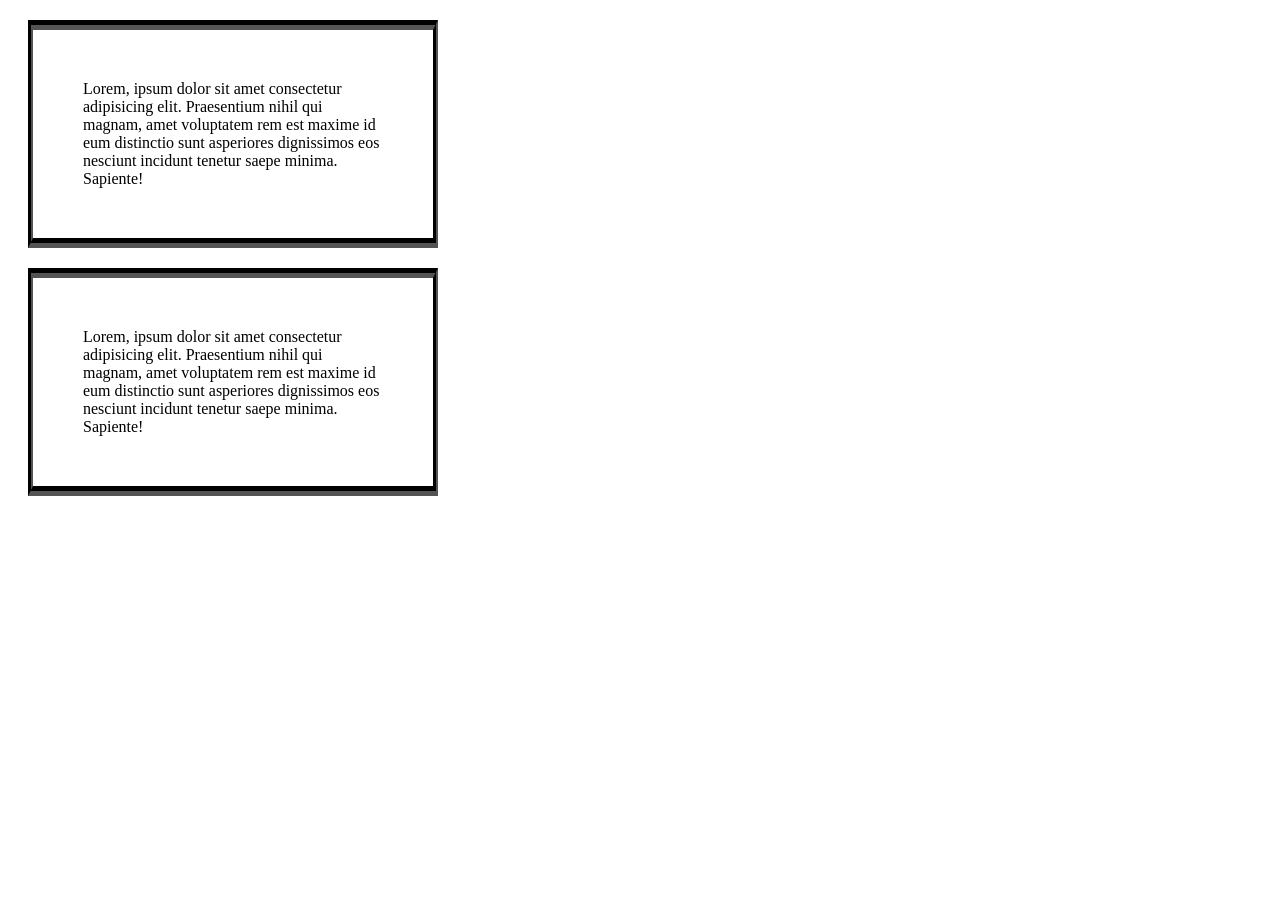
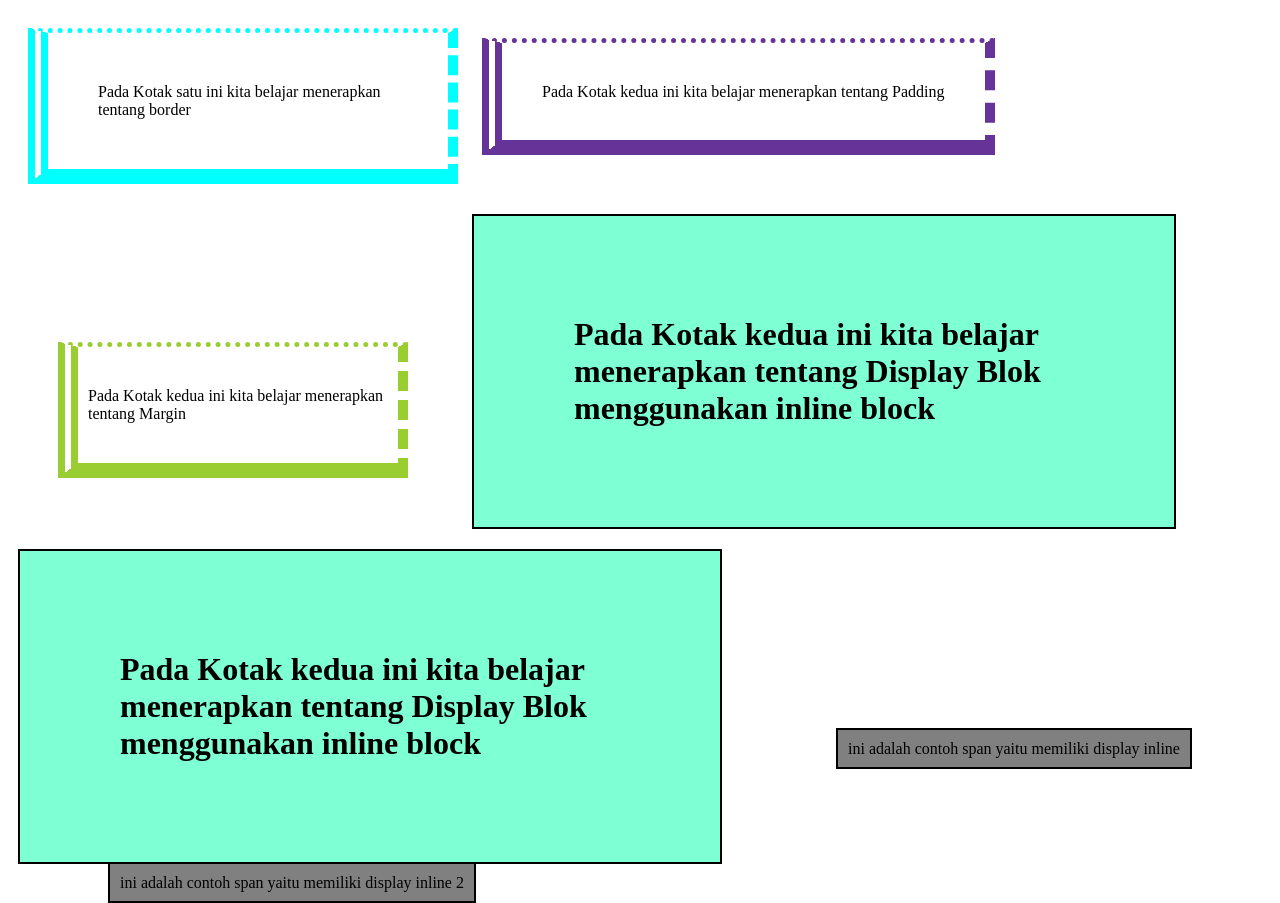
Before and after one commit to Khoiruriski/Belajar-Css, a plain HTML site: page boxmodel.html in a window 1280 px wide. Before the commit the page ends 800 px from the top, so only its background shows below. Drawn offline with Linux system fonts and the light colour scheme.

```diff
--- a/boxmodel.css
+++ b/boxmodel.css
@@ -1,13 +1,60 @@
-div{
+.kotak1 {
     width: 300px;
     padding: 50px;
     margin: 20px;
     border: 15px solid black;
 }
 
-div{
-    border-style: groove;
-    border-width: 5px;
-    border-top-width : 10px;
-     border-bottom-width: 10px;
+.kotak1{
+    /* border-style: dotted; */
+    border-style: dotted dashed solid double;
+    border-width: 5px 10px 15px 20px;
+    border-color: aqua;
+    display: inline-flex
 }
+
+.kotak2{
+    /* padding-top: 10px;
+    padding-right: 20px;
+    padding-left: 20px;
+    padding-bottom: 10px; */
+
+    padding: 40px 40px; /* searah jarum jam kalo 4 */
+
+    border: 15px solid rebeccapurple;
+    border-style: dotted dashed solid double;
+    border-width: 5px 10px 15px 20px;
+    width: 300px;
+    display: inline;
+}
+
+.kotak3 {
+
+    border-style: dotted dashed solid double;
+    border-width: 5px 10px 15px 20px;
+    border-color: yellowgreen;
+
+    padding: 40px 10px;
+
+    margin: 20px 50px 50px 50px;
+    width: 300px;
+
+    display: inline-block;
+}
+
+h1{
+    background-color: aquamarine;
+    border: 2px solid black;
+    width: 500px;
+    padding: 100px;
+    margin: 10px;
+    display: inline-block;
+}
+
+span{
+    background-color: grey;
+    border: 2px solid black;
+    padding: 10px;
+    margin : 100px;
+    text-align : center;
+}
--- a/boxmodel.html
+++ b/boxmodel.html
@@ -8,13 +8,34 @@
 </head>
 
 <body>
-    <div>
-        Lorem, ipsum dolor sit amet consectetur adipisicing elit. Praesentium nihil qui magnam, amet voluptatem rem est maxime id eum distinctio sunt asperiores dignissimos eos nesciunt incidunt tenetur saepe minima. Sapiente!
+    <div class="kotak1">
+        Pada Kotak satu ini kita belajar menerapkan tentang border
     </div>
 
-    <div>
-        Lorem, ipsum dolor sit amet consectetur adipisicing elit. Praesentium nihil qui magnam, amet voluptatem rem est maxime id eum distinctio sunt asperiores dignissimos eos nesciunt incidunt tenetur saepe minima. Sapiente!
+    <div class="kotak2">
+        Pada Kotak kedua ini kita belajar menerapkan tentang Padding
     </div>
+
+    <div class="kotak3">
+        Pada Kotak kedua ini kita belajar menerapkan tentang Margin
+    </div>
+
+    <h1>
+        Pada Kotak kedua ini kita belajar menerapkan tentang Display Blok menggunakan inline block
+    </h1>
+
+    <h1>
+        Pada Kotak kedua ini kita belajar menerapkan tentang Display Blok menggunakan inline block
+    </h1>
+
+    <span>
+        ini adalah contoh span yaitu memiliki display inline
+    </span>
+
+    <span>
+        ini adalah contoh span yaitu memiliki display inline 2
+    </span>
+
 
 </body>
 </html>
--- /dev/null
+++ b/flexbox.css
@@ -0,0 +1,20 @@
+h1 {
+    text-align: center;
+}
+
+#container{
+    background-color: #003049;
+    width: 90%;
+    height: 500px;
+    margin: 0 auto;
+    border: 5px solid #003049;
+    display: flex;
+    flex-direction: row;
+    justify-content: space-evenly;
+    flex-wrap: wrap;
+}
+
+#container div {
+    width: 600px;
+    height: 100px;
+}
```
Also changed, not shown: flexbox.html (added, +19 -0 lines).
